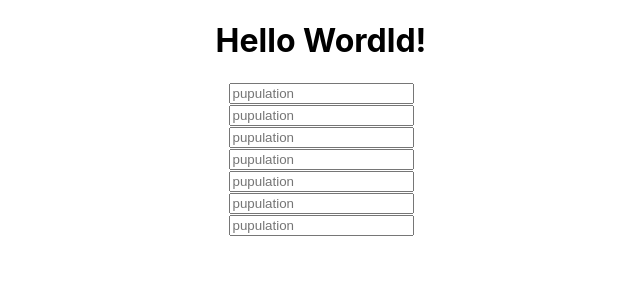
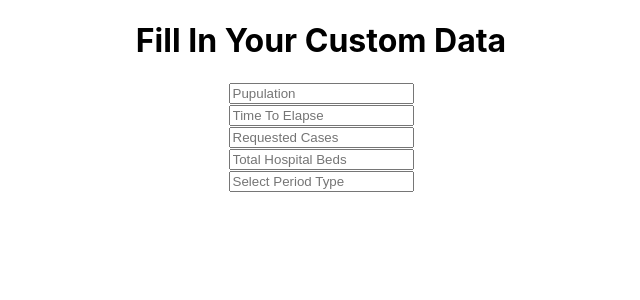
Before and after one commit to KKaranja/my-app, a React (Create React App) app: page / in a window 1280 px wide. Shown: the top 300 px of the page, without its empty margins (319-959 px from the left). Built offline with nearby package versions, Linux system fonts and the light colour scheme.

Commit message:
enough input types

```diff
--- a/src/components/Main.js
+++ b/src/components/Main.js
@@ -7,29 +7,24 @@ const Main = () =>{
 
             <div className="wrapper">
                 <div className="form-wrapper">
-                    <h1>Hello Wordld!</h1>
+                    <h1>Fill In Your Custom Data</h1>
                     <form action="" >
                         <div className="population">
-                            <input type="text" className="" placeholder="pupulation"  name="pupulation" />
+                            <input type="text" className="" placeholder="Pupulation"  name="pupulation" />
                         </div>
                         <div className="population">
-                            <input type="text" className="" placeholder="pupulation" name="pupulation" />
+                            <input type="text" className="" placeholder="Time To Elapse" name="pupulation" />
                         </div>
                         <div className="population">
-                            <input type="text" className="" placeholder="pupulation" name="pupulation" />
+                            <input type="text" className="" placeholder="Requested Cases" name="pupulation" />
                         </div>
                         <div className="population">
-                            <input type="text" className="" placeholder="pupulation" name="pupulation" />
+                            <input type="text" className="" placeholder="Total Hospital Beds" name="pupulation" />
                         </div>
                         <div className="population">
-                            <input type="text" className="" placeholder="pupulation" name="pupulation" />
+                            <input type="text" className="" placeholder="Select Period Type" name="pupulation" />
                         </div>
-                        <div className="population">
-                            <input type="text" className="" placeholder="pupulation" name="pupulation" />
-                        </div>
-                        <div className="population">
-                            <input type="text" className="" placeholder="pupulation" name="pupulation" />
-                        </div>
+
                     </form>
                 </div>
             </div>
```
